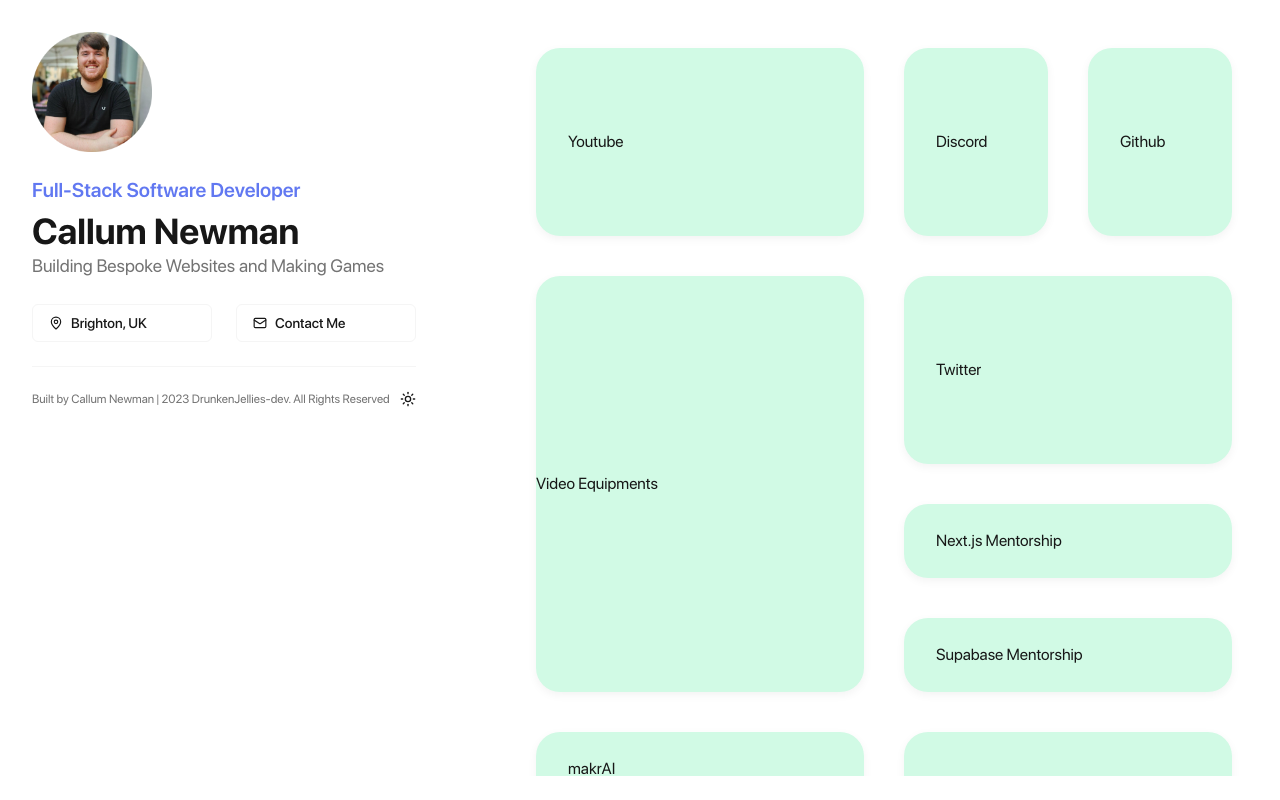
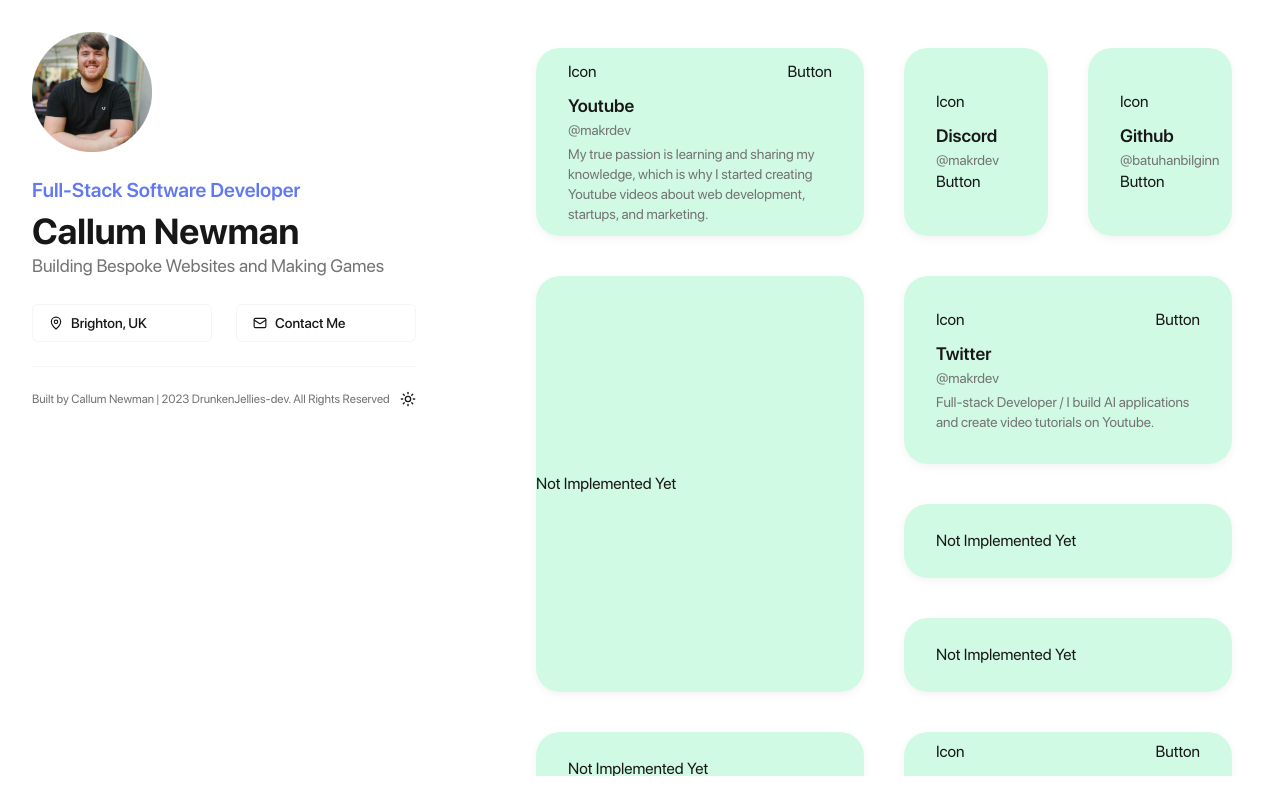
Before and after one commit to DrunkenJellies-dev/callum-newman-portfolio, a Next.js app: page / in a window 1280 px wide. Built offline with nearby package versions, Linux system fonts and the light colour scheme.

Commit message:
Added social box component

```diff
--- a/app/page.tsx
+++ b/app/page.tsx
@@ -1,4 +1,5 @@
 import GridItem from "@/components/grid-item";
+import SocialBox from "@/components/grid-items/social-box";
 import { ThemeToggle } from "@/components/theme-toggle";
 import { siteConfig } from "@/config/site-config";
 import { Mail, MapPin } from "lucide-react";
@@ -67,7 +68,11 @@ export default function Home() {
           {siteConfig.items.map((item, index) => {
             return (
               <GridItem key={item.title + index} size={item.layout}>
-                <div>{item.title}</div>
+                {item.type === "social" ? (
+                  <SocialBox item={item} />
+                ) : (
+                  <div>Not Implemented Yet</div>
+                )}
               </GridItem>
             );
           })}
--- /dev/null
+++ b/components/grid-items/social-box.tsx
@@ -0,0 +1,31 @@
+import { GridItemInterface } from "@/config/site-config";
+import React from "react";
+
+const SocialBox = ({ item }: { item: GridItemInterface }) => {
+  return (
+    <div>
+      {/* Header */}
+      <div className="flex items-center justify-between">
+        {/* Icon */}
+        <div className="">Icon</div>
+        {/* Button 2x2 */}
+        {item.layout === "2x2" && <div>Button</div>}
+      </div>
+      {/* Content Container */}
+      <div className="mt-2">
+        {/* Title */}
+        <div className="text-lg font-semibold">{item.title}</div>
+        {/* UserName */}
+        <div className="text-sm text-neutral-500">{item.username}</div>
+        {/* Description */}
+        {item.description && (
+          <div className="text-sm text-neutral-500 mt-1">{item.description}</div>
+        )}
+      </div>
+      {/* Button 1x2 */}
+      {item.layout === "1x2" && <div>Button</div>}
+    </div>
+  );
+};
+
+export default SocialBox;
```
